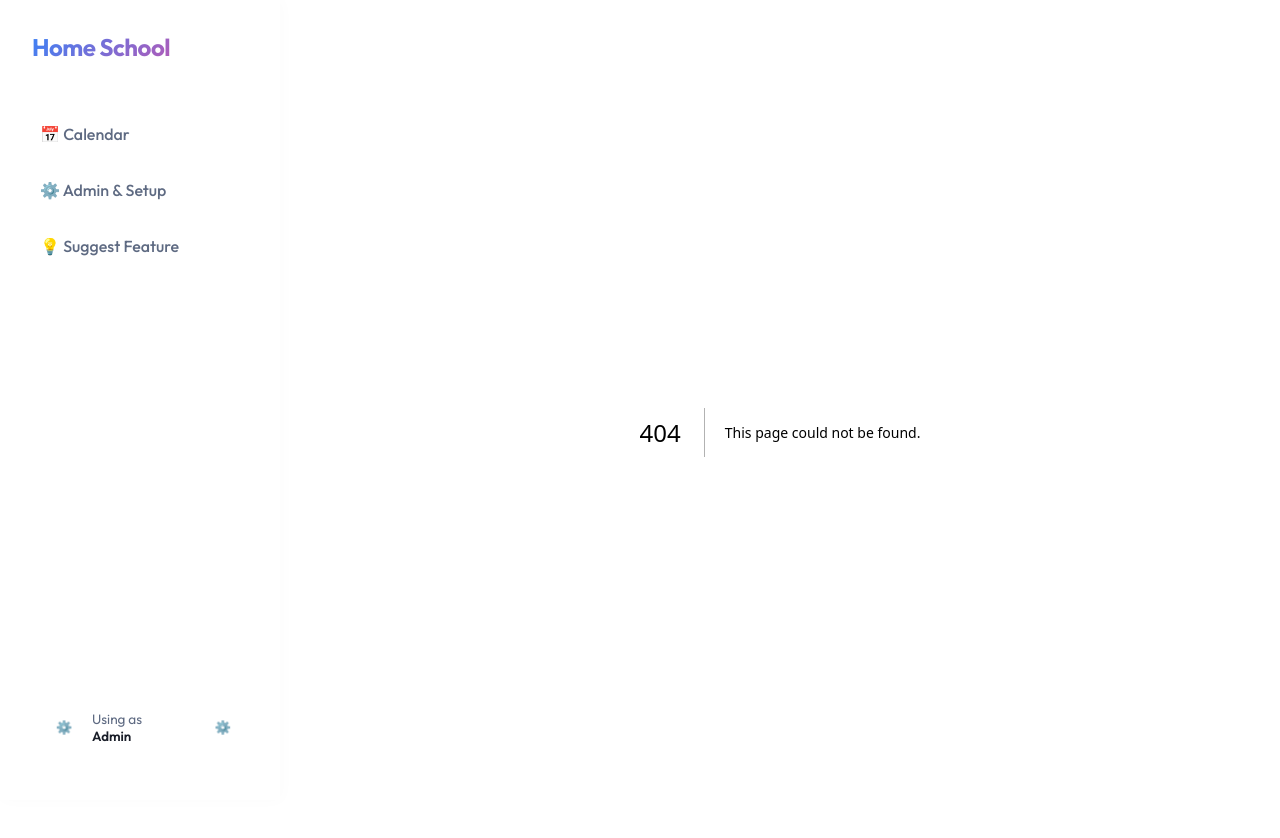
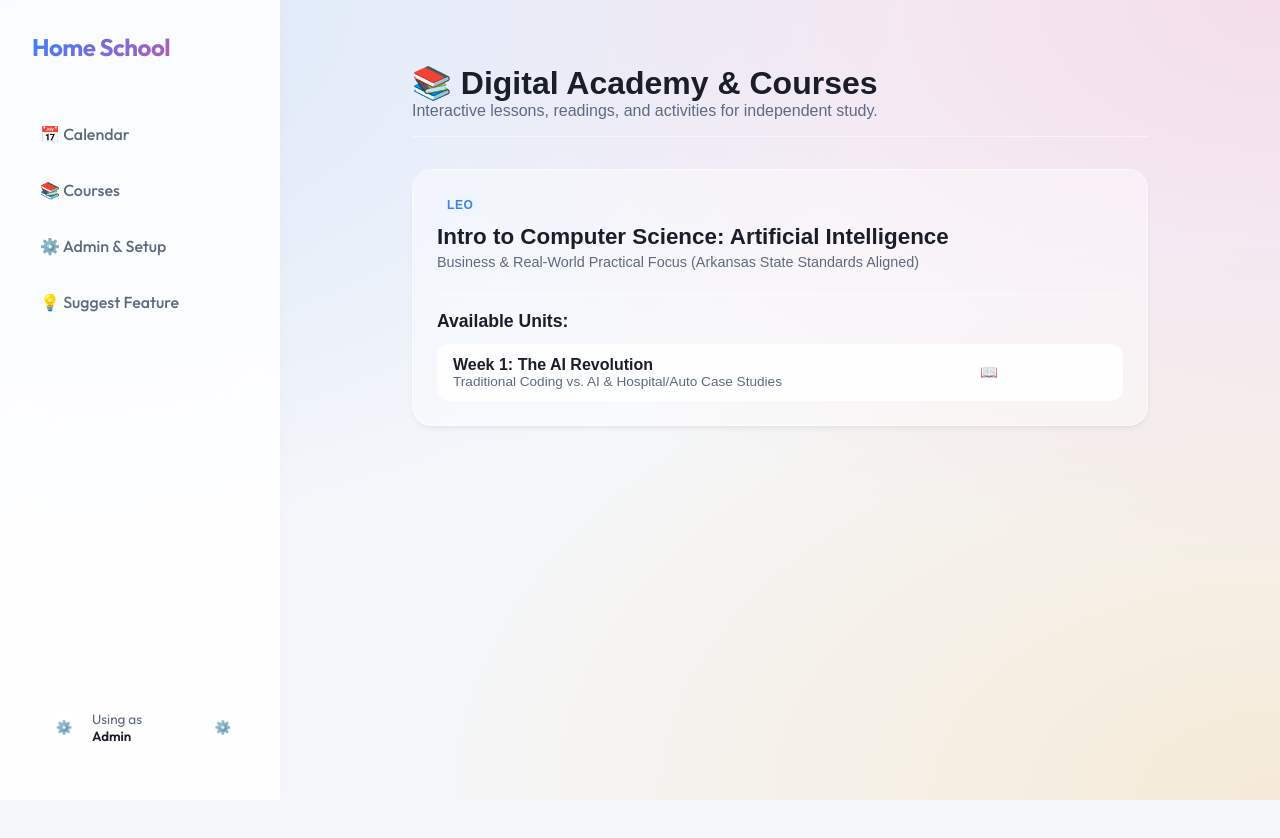
Before and after one commit to Mthompson6782/cindys-homeschool-planner, a Next.js app: page /courses in a window 1280 px wide. Before the commit this address had no page. Shown: the top 838 px of the page. After the commit the page ends 800 px from the top, so only its background shows below. Built offline with nearby package versions, Linux system fonts and the light colour scheme.

Commit message:
Add Courses page, sidebar link, and enhance Read Lesson button

```diff
--- /dev/null
+++ b/src/app/courses/page.tsx
@@ -0,0 +1,61 @@
+import React from 'react';
+import Link from 'next/link';
+
+export default function CoursesPage() {
+  return (
+    <div style={{ maxWidth: '800px', margin: '0 auto', padding: '2rem', fontFamily: 'sans-serif' }}>
+      <header style={{ marginBottom: '2rem', borderBottom: '1px solid var(--border-light)', paddingBottom: '1rem' }}>
+        <h1 style={{ fontSize: '2rem', fontWeight: 'bold', color: 'var(--text-primary)' }}>📚 Digital Academy &amp; Courses</h1>
+        <p style={{ color: 'var(--text-secondary)' }}>Interactive lessons, readings, and activities for independent study.</p>
+      </header>
+
+      <div style={{ display: 'grid', gap: '1.5rem' }}>
+        <div style={{
+          background: 'var(--bg-glass)',
+          border: '1px solid var(--border-light)',
+          borderRadius: 'var(--radius-lg)',
+          padding: '1.5rem',
+          boxShadow: 'var(--shadow-sm)'
+        }}>
+          <div style={{ display: 'flex', justifyContent: 'space-between', alignItems: 'flex-start', marginBottom: '1rem' }}>
+            <div>
+              <span className="tag tag-leo" style={{ marginRight: '8px' }}>Leo</span>
+              <h2 style={{ fontSize: '1.4rem', fontWeight: 600, color: 'var(--text-primary)', marginTop: '0.5rem' }}>
+                Intro to Computer Science: Artificial Intelligence
+              </h2>
+              <p style={{ color: 'var(--text-secondary)', fontSize: '0.9rem', marginTop: '0.25rem' }}>
+                Business &amp; Real-World Practical Focus (Arkansas State Standards Aligned)
+              </p>
+            </div>
+          </div>
+
+          <div style={{ marginTop: '1.5rem', borderTop: '1px solid var(--border-light)', paddingTop: '1rem' }}>
+            <h3 style={{ fontSize: '1.1rem', marginBottom: '0.75rem', color: 'var(--text-primary)' }}>Available Units:</h3>
+            <ul style={{ listStyle: 'none', padding: 0, display: 'flex', flexDirection: 'column', gap: '0.5rem' }}>
+              <li style={{ display: 'flex', justifyContent: 'space-between', alignItems: 'center', background: 'var(--bg-card)', padding: '0.75rem 1rem', borderRadius: 'var(--radius-md)' }}>
+                <div>
+                  <strong style={{ color: 'var(--text-primary)' }}>Week 1: The AI Revolution</strong>
+                  <div style={{ fontSize: '0.85rem', color: 'var(--text-secondary)' }}>Traditional Coding vs. AI &amp; Hospital/Auto Case Studies</div>
+                </div>
+                <Link
+                  href="/courses/ai/week-1"
+                  style={{
+                    background: 'var(--accent-primary)',
+                    color: 'white',
+                    padding: '6px 14px',
+                    borderRadius: '6px',
+                    textDecoration: 'none',
+                    fontWeight: 'bold',
+                    fontSize: '0.9rem'
+                  }}
+                >
+                  📖 Open Lesson
+                </Link>
+              </li>
+            </ul>
+          </div>
+        </div>
+      </div>
+    </div>
+  );
+}
--- a/src/app/day/[date]/page.tsx
+++ b/src/app/day/[date]/page.tsx
@@ -373,7 +373,7 @@ export default function DailyPlanner({ params, searchParams }: { params: Promise
                 <p>{assignment.description}</p>
               </div>
               <div className={styles.assignmentActions}>
-                {assignment.title.toLowerCase().includes('intro to cs') && assignment.description.includes('Unit 1') && (
+                {(assignment.title?.toLowerCase().includes('intro to cs') || assignment.title?.toLowerCase().includes('ai')) && (assignment.description?.toLowerCase().includes('unit 1') || assignment.description?.toLowerCase().includes('week 1') || assignment.description?.toLowerCase().includes('traditional coding') || assignment.description?.toLowerCase().includes('hospital')) && (
                   <Link href="/courses/ai/week-1" className={styles.actionButton} style={{ background: 'var(--accent-primary)', color: 'white', border: 'none', textDecoration: 'none', display: 'flex', alignItems: 'center' }}>
                     📖 Read Lesson
                   </Link>
--- a/src/components/AppLayoutWrapper.tsx
+++ b/src/components/AppLayoutWrapper.tsx
@@ -31,6 +31,11 @@ export default function AppLayoutWrapper({ children }: { children: React.ReactNo
             <li>
               <Link href="/" className={styles.navLink}>
                 <span className={styles.icon}>📅</span> Calendar
+              </Link>
+            </li>
+            <li>
+              <Link href="/courses" className={styles.navLink}>
+                <span className={styles.icon}>📚</span> Courses
               </Link>
             </li>
             <li>
```
